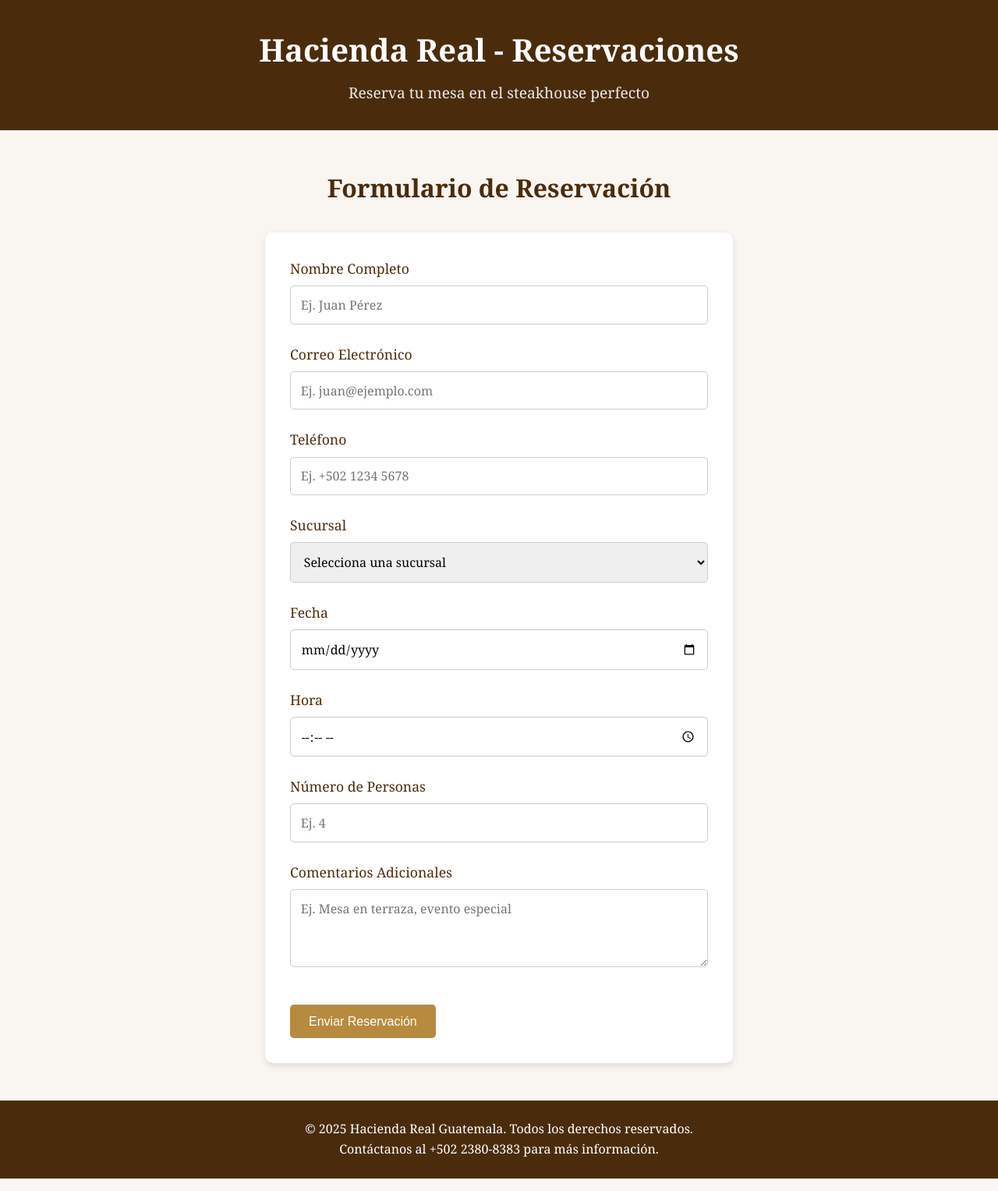
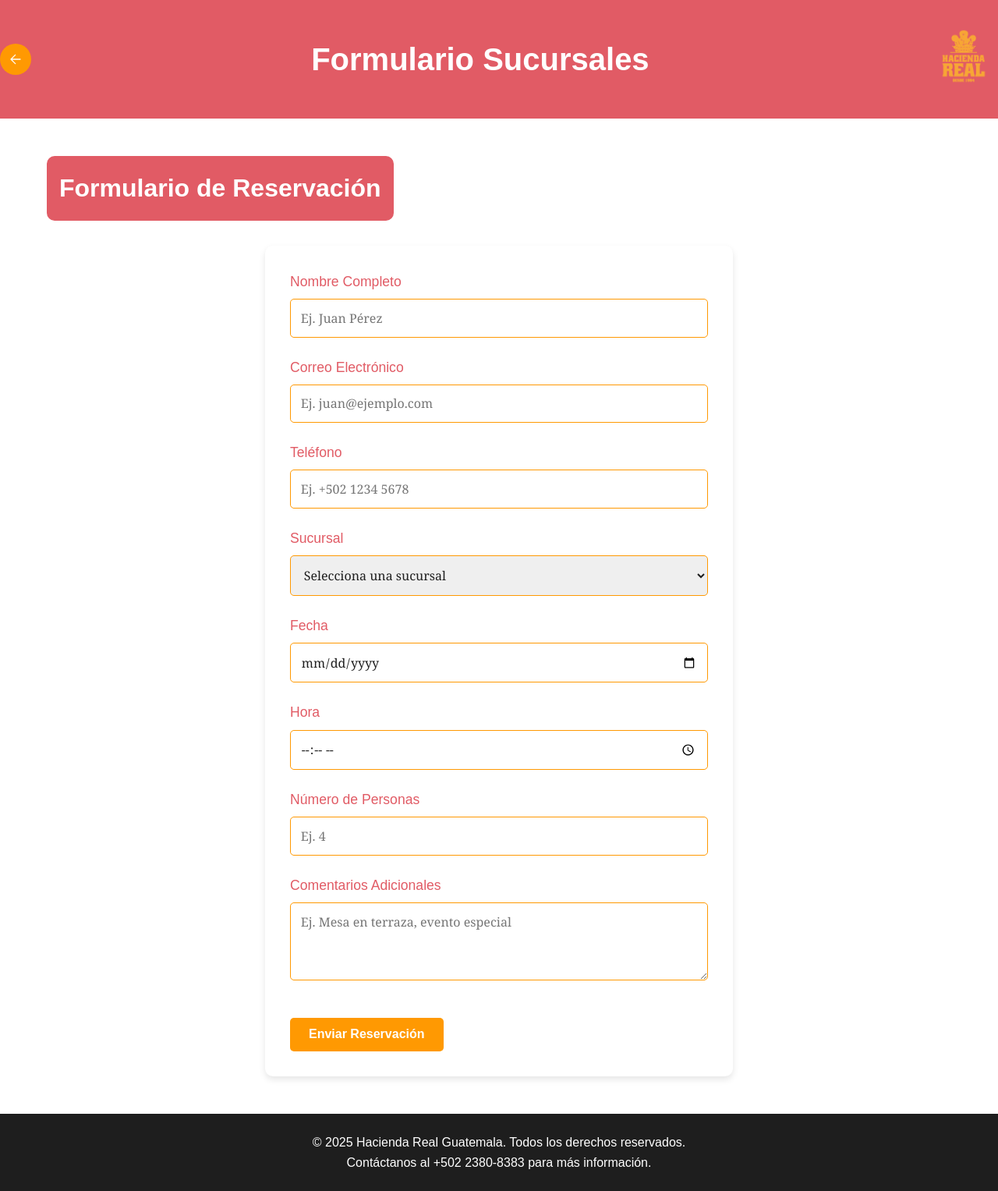
Before and after one commit to DanielReyes03/control-hacienda-real-umg, a PHP site: page /sucursales/reservations.php in a window 1280 px wide. Shown: the whole page at 78% size. Run offline with PHP 8.4, Linux system fonts and the light colour scheme.

Commit message:
cambios en la cabecera de suscursales y css+

```diff
--- a/src/sucursales/reservations.php
+++ b/src/sucursales/reservations.php
@@ -5,14 +5,13 @@
     <meta name="viewport" content="width=device-width, initial-scale=1.0">
     <title>Reservaciones - Hacienda Real Guatemala</title>
     <link rel="stylesheet" href="styles.css">
+        <link rel="stylesheet" href="../compartido/componentes/cabecera/cabecera.css">
 </head>
 <body>
-    <header class="header">
-        <div class="container">
-            <h1>Hacienda Real - Reservaciones</h1>
-            <p>Reserva tu mesa en el steakhouse perfecto</p>
-        </div>
-    </header>
+<?php
+        include("../compartido/componentes/cabecera/index.php");
+        cabecera("Formulario Sucursales");
+    ?>
 
     <section class="reservation-form">
         <div class="container">
--- a/src/sucursales/styles.css
+++ b/src/sucursales/styles.css
@@ -9,8 +9,8 @@
 body {
     font-family: 'Georgia', serif;
     line-height: 1.6;
-    color: #333;
-    background-color: #f9f5f0;
+    color: #1E1E1E; /* Texto principal en negro */
+    background-color: #FFFFFF; /* Fondo blanco */
 }
 
 /* Contenedor */
@@ -22,34 +22,42 @@
 
 /* Header */
 .header {
-    background-color: #4a2c0d;
-    color: #fff;
+    background-color: #E15B65; /* Rojo */
+    color: #FFFFFF; /* Blanco */
     padding: 2rem 0;
     text-align: center;
 }
 
 .header h1 {
     font-size: 2.5rem;
+    color: #FFFFFF;
     margin-bottom: 0.5rem;
 }
 
 .header p {
     font-size: 1.2rem;
+    color: #FFFFFF;
     opacity: 0.9;
 }
 
 /* Sección de Sucursales */
 .branches {
     padding: 3rem 0;
+    background-color: #FFFFFF;
 }
 
 .branches h2 {
     text-align: center;
     font-size: 2rem;
-    color: #4a2c0d;
-    margin-bottom: 2rem;
+    color: #FFFFFF; /* Blanco */
+    background-color: #E15B65; /* Fondo rojo */
+    padding: 1rem;
+    border-radius: 10px;
+    display: inline-block;
+    margin: 0 auto 2rem auto;
 }
 
+/* Tarjetas */
 .branch-grid {
     display: grid;
     grid-template-columns: repeat(auto-fit, minmax(300px, 1fr));
@@ -57,51 +65,59 @@
 }
 
 .branch-card {
-    background-color: #fff;
+    background-color: #FFFFFF;
     border-radius: 10px;
     box-shadow: 0 4px 8px rgba(0, 0, 0, 0.1);
     padding: 1.5rem;
-    transition: transform 0.3s ease;
+    color: #1E1E1E;
+    transition: transform 0.3s ease, box-shadow 0.3s ease;
 }
 
 .branch-card:hover {
     transform: translateY(-5px);
+    box-shadow: 0 6px 12px rgba(255, 153, 2, 0.3);
 }
 
 .branch-card h3 {
     font-size: 1.5rem;
-    color: #4a2c0d;
+    color: #E15B65;
     margin-bottom: 1rem;
 }
 
 .branch-card p {
+    font-size: 1rem;
     margin-bottom: 0.8rem;
-    font-size: 1rem;
 }
 
 .branch-card p strong {
-    color: #4a2c0d;
+    color: #FF9902;
 }
 
-/* Estilos del formulario (para la vista de reservaciones) */
+/* Formulario */
 .reservation-form {
     padding: 3rem 0;
+    background-color: #FFFFFF;
 }
 
 .reservation-form h2 {
     text-align: center;
     font-size: 2rem;
-    color: #4a2c0d;
+    color: #FFFFFF;
+    background-color: #E15B65;
+    padding: 1rem;
+    border-radius: 10px;
+    display: inline-block;
     margin-bottom: 2rem;
 }
 
 .form-container {
-    background-color: #fff;
+    background-color: #FFFFFF;
     border-radius: 10px;
     box-shadow: 0 4px 8px rgba(0, 0, 0, 0.1);
     padding: 2rem;
     max-width: 600px;
     margin: 0 auto;
+    color: #1E1E1E;
 }
 
 .form-group {
@@ -111,7 +127,7 @@
 .form-group label {
     display: block;
     font-size: 1.1rem;
-    color: #4a2c0d;
+    color: #E15B65;
     margin-bottom: 0.5rem;
 }
 
@@ -120,9 +136,10 @@
 .form-group textarea {
     width: 100%;
     padding: 0.8rem;
-    border: 1px solid #ccc;
+    border: 1px solid #FF9902;
     border-radius: 5px;
     font-size: 1rem;
+    color: #1E1E1E;
     font-family: 'Georgia', serif;
 }
 
@@ -131,34 +148,64 @@
     min-height: 100px;
 }
 
+/* Botón */
 .btn {
     display: inline-block;
     padding: 0.8rem 1.5rem;
-    background-color: #b68b40;
-    color: #fff;
+    background-color: #FF9902;
+    color: #FFFFFF;
     text-decoration: none;
     border-radius: 5px;
     margin-top: 1rem;
+    border: none;
+    font-size: 1rem;
+    font-weight: bold;
+    cursor: pointer;
     transition: background-color 0.3s ease;
-    border: none;
-    cursor: pointer;
-    font-size: 1rem;
 }
 
 .btn:hover {
-    background-color: #8b5e34;
+    background-color: #E15B65;
 }
 
 /* Footer */
 .footer {
-    background-color: #4a2c0d;
-    color: #fff;
+    background-color: #1E1E1E;
+    color: #FFFFFF;
     text-align: center;
     padding: 1.5rem 0;
 }
 
 .footer p {
     font-size: 1rem;
+}
+
+/* Tablas (como la de la imagen) */
+.table {
+    width: 100%;
+    border-collapse: collapse;
+    background-color: #FFFFFF;
+    border-radius: 10px;
+    overflow: hidden;
+    box-shadow: 0 4px 8px rgba(0, 0, 0, 0.1);
+}
+
+.table th {
+    background-color: #E15B65; /* Rojo */
+    color: #FFFFFF; /* Blanco */
+    text-align: left;
+    padding: 1rem;
+    font-weight: bold;
+}
+
+.table td {
+    color: #1E1E1E; /* Negro */
+    padding: 1rem;
+    border-top: 1px solid #FF9902; /* Amarillo suave */
+}
+
+.table tr:nth-child(even) {
+    background-color: #FFF7E6; /* Fondo ligeramente amarillo */
 }
 
 /* Responsive */
```
Also changed, not shown: src/sucursales/index.php (+5 -6 lines).
